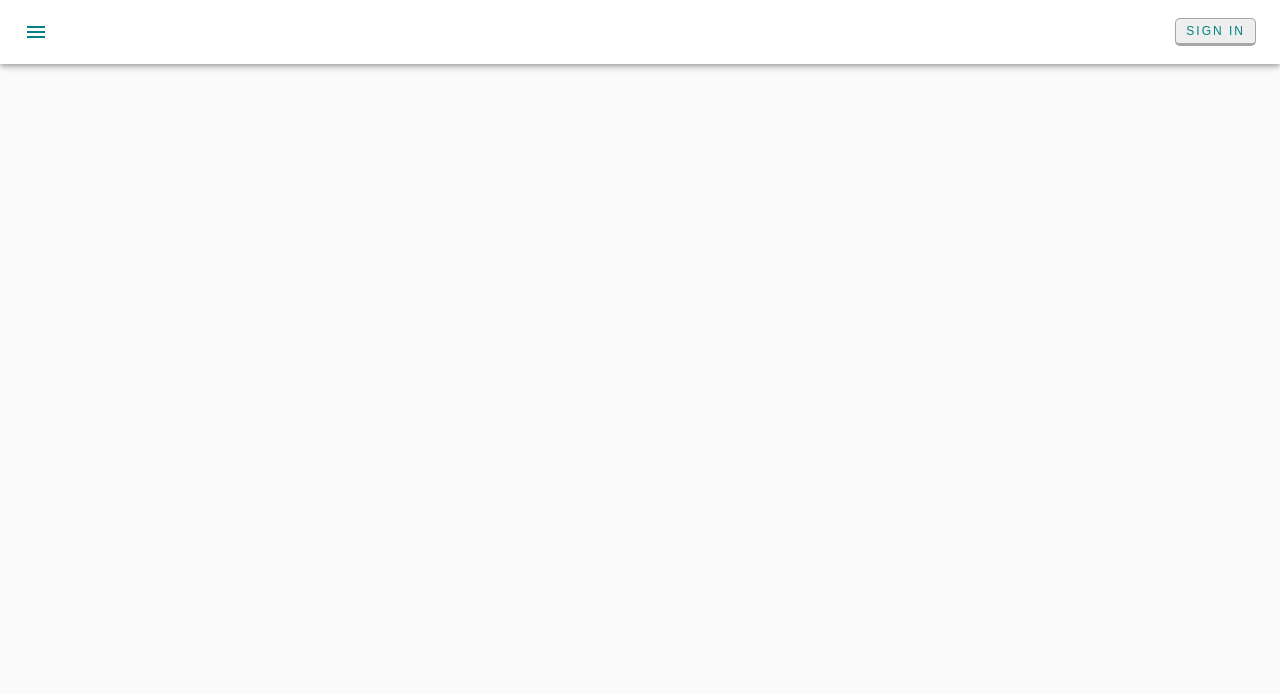
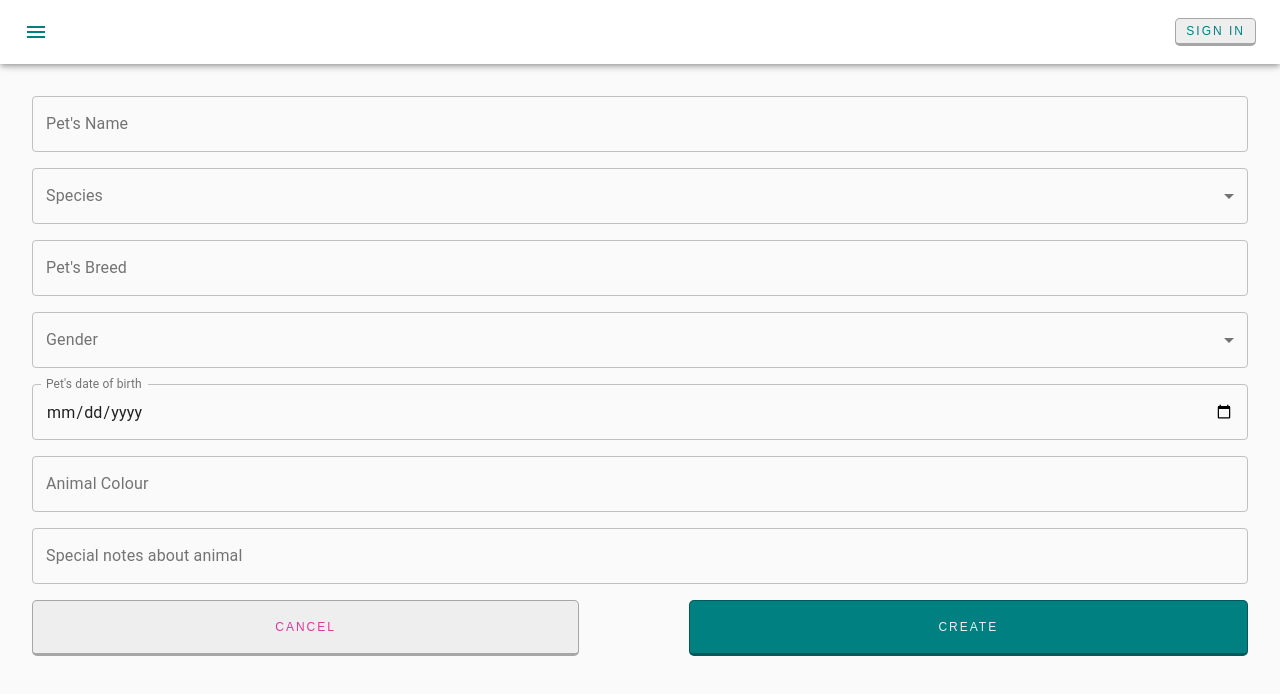
Before and after one commit to irynaborsuk/pet-documents, a React (Create React App) app: page /create-pet-form in a window 1280 px wide. Shown: the top 694 px of the page. Built offline with nearby package versions, Linux system fonts and the light colour scheme.

Commit message:
add template for create pet form

```diff
--- a/package.json
+++ b/package.json
@@ -4,6 +4,7 @@
   "private": true,
   "dependencies": {
     "@auth0/auth0-react": "^1.2.0",
+    "@date-io/date-fns": "^2.10.8",
     "@testing-library/jest-dom": "^5.11.9",
     "@testing-library/react": "^11.2.5",
     "@testing-library/user-event": "^12.7.1",
@@ -50,6 +51,7 @@
   "devDependencies": {
     "@material-ui/core": "^4.11.3",
     "@material-ui/icons": "^4.11.2",
+    "@material-ui/pickers": "^3.3.10",
     "@types/react-router-dom": "^5.1.7",
     "clsx": "^1.1.1"
   }
--- a/src/UI/Button.tsx
+++ b/src/UI/Button.tsx
@@ -5,9 +5,11 @@ const useStyles = makeStyles((theme: Theme) =>
 	createStyles({
 		root: {
 			'& > *': {
-				margin: theme.spacing(1),
+				margin: theme.spacing(1)
 			},
 			display: 'flex',
+			justifyContent: 'center',
+			alignItems: 'center',
 			textTransform: 'uppercase',
 			letterSpacing: '2px',
 			fontSize: '12px',
@@ -17,20 +19,31 @@ const useStyles = makeStyles((theme: Theme) =>
 			borderBottomWidth: '3px',
 			'&:hover': {
 				backgroundColor: '#e3e3e3',
-				borderColor: 'rgba(0,0,0,0.5)',
+				borderColor: 'rgba(0,0,0,0.5)'
 			}
-		},
-	}),
+		}
+	})
 );
 
 type ButtonProps = {
 	name: string
-	onClick: () => void;
+	onClick?: () => void;
 	backgroundColor: string;
 	color: string;
+	height?: string;
+	width?: string;
 }
 
-export const Button: React.FC<ButtonProps> = ({name, onClick, backgroundColor, color}) => {
+export const Button: React.FC<ButtonProps> = (
+	{
+		name,
+		onClick,
+		backgroundColor,
+		color,
+		height,
+		width
+	}) => {
+
 	const classes = useStyles();
 
 	return (
@@ -40,6 +53,8 @@ export const Button: React.FC<ButtonProps> = ({name, onClick, backgroundColor, c
 			style={{
 				backgroundColor: backgroundColor,
 				color: color,
+				height: height,
+				width: width
 			}}
 		>
 			{name}
--- a/src/containers/PetAccount/AddNewPet.tsx
+++ b/src/containers/PetAccount/AddNewPet.tsx
@@ -1,15 +1,35 @@
 import React from 'react';
-import { InitialPetData } from '../../types';
+import { GENDER, getGenderLabel, getSpeciesLabel, InitialPetData, SPECIES } from '../../types';
 import { useFormik } from 'formik';
 import * as Yup from 'yup';
+import { createStyles, FormControl, InputLabel, MenuItem, Select, TextField } from '@material-ui/core';
+import { makeStyles, Theme } from '@material-ui/core/styles';
+import { Button } from '../../UI/Button';
+
+const useStyles = makeStyles((theme: Theme) =>
+	createStyles({
+		form: {
+			display: 'flex',
+			flexDirection: 'column'
+		},
+		formControl: {
+			margin: theme.spacing(1),
+			minWidth: 120,
+		},
+		buttonsGroup: {
+			display: 'flex',
+			justifyContent: 'space-between'
+		},
+	})
+)
 
 const AddNewPet = () => {
-
+	const classes = useStyles();
 	const initialValues: InitialPetData = {
 		name: '',
-		species: 0,
+		species: null,
 		breed: '',
-		gender: 0,
+		gender: null,
 		dateOfBirth: '',
 		colour: '',
 		notes: ''
@@ -32,8 +52,7 @@ const AddNewPet = () => {
 				.required('Required'),
 			dateOfBirth: Yup.string()
 				.required('Required'),
-			colour: Yup.string()
-				.required('Required'),
+			colour: Yup.string(),
 			notes: Yup.string()
 		}),
 		onSubmit: values => {
@@ -43,9 +62,152 @@ const AddNewPet = () => {
 	});
 
 	return (
-		<div>
+		<form onSubmit={formik.handleSubmit} className={classes.form}>
+			<FormControl className={classes.formControl}>
+				<TextField
+					label="Pet's Name"
+					variant="outlined"
+					id="name"
+					name="name"
+					type="name"
+					onChange={formik.handleChange}
+					onBlur={formik.handleBlur}
+					value={formik.values.name}
+				/>
+				{formik.touched.name && formik.errors.name ? (
+					<div>{formik.errors.name}</div>
+				) : null}
+			</FormControl>
 
-		</div>
+			<FormControl variant="outlined" className={classes.formControl}>
+				<InputLabel>Species</InputLabel>
+					<Select
+						labelId="demo-simple-select-outlined-label"
+						id="demo-simple-select-outlined"
+						name="species"
+						type="species"
+						label="Species"
+						onChange={formik.handleChange}
+						onBlur={formik.handleBlur}
+						value={formik.values.species}
+
+					>
+						<MenuItem value={SPECIES.CAT}>{<>{getSpeciesLabel[SPECIES.CAT]}</>}</MenuItem>
+						<MenuItem value={SPECIES.DOG}>{<>{getSpeciesLabel[SPECIES.DOG]}</>}</MenuItem>
+					</Select>
+				{formik.touched.species && formik.errors.species ? (
+					<div>{formik.errors.species}</div>
+				) : null}
+			</FormControl>
+
+			<FormControl className={classes.formControl}>
+				<TextField
+					label="Pet's Breed"
+					variant="outlined"
+					id="breed"
+					name="breed"
+					type="breed"
+					onChange={formik.handleChange}
+					onBlur={formik.handleBlur}
+					value={formik.values.breed}
+				/>
+				{formik.touched.breed && formik.errors.breed ? (
+					<div>{formik.errors.breed}</div>
+				) : null}
+			</FormControl>
+
+			<FormControl variant="outlined" className={classes.formControl}>
+				<InputLabel>Gender</InputLabel>
+				<Select
+					labelId="demo-simple-select-outlined-label"
+					id="demo-simple-select-outlined"
+					name="gender"
+					type="gender"
+					label="Gender"
+					onChange={formik.handleChange}
+					onBlur={formik.handleBlur}
+					value={formik.values.species}
+
+				>
+					<MenuItem value={GENDER.MALE}>{<>{getGenderLabel[GENDER.MALE]}</>}</MenuItem>
+					<MenuItem value={GENDER.FEMALE}>{<>{getGenderLabel[GENDER.FEMALE]}</>}</MenuItem>
+				</Select>
+				{formik.touched.species && formik.errors.species ? (
+					<div>{formik.errors.species}</div>
+				) : null}
+			</FormControl>
+
+			<FormControl className={classes.formControl}>
+				<TextField
+					label="Pet's date of birth"
+					InputLabelProps={{
+						shrink: true,
+					}}
+					variant="outlined"
+					id="dateOfBirth"
+					name="dateOfBirth"
+					type="date"
+					onChange={formik.handleChange}
+					onBlur={formik.handleBlur}
+					value={formik.values.dateOfBirth}
+				/>
+				{formik.touched.dateOfBirth && formik.errors.dateOfBirth ? (
+					<div>{formik.errors.dateOfBirth}</div>
+				) : null}
+			</FormControl>
+
+			<FormControl className={classes.formControl}>
+				<TextField
+					label="Animal Colour"
+					variant="outlined"
+					id="colour"
+					name="colour"
+					type="colour"
+					onChange={formik.handleChange}
+					onBlur={formik.handleBlur}
+					value={formik.values.colour}
+				/>
+				{formik.touched.colour && formik.errors.colour ? (
+					<div>{formik.errors.colour}</div>
+				) : null}
+			</FormControl>
+
+			<FormControl className={classes.formControl}>
+				<TextField
+					label="Special notes about animal"
+					variant="outlined"
+					multiline={true}
+					rowsMax={5}
+					id="notes"
+					name="notes"
+					type="notes"
+					onChange={formik.handleChange}
+					onBlur={formik.handleBlur}
+					value={formik.values.notes}
+				/>
+				{formik.touched.notes && formik.errors.notes ? (
+					<div>{formik.errors.notes}</div>
+				) : null}
+			</FormControl>
+
+			<div className={[classes.formControl, classes.buttonsGroup].join(' ')}>
+				<Button
+					name={'Cancel'}
+					backgroundColor={'#eee'}
+					color={'#de399b'}
+					height={'56px'}
+					width={'45%'}
+				/>
+				<Button
+					name={'Create'}
+					backgroundColor={'teal'}
+					color={'#eee'}
+					height={'56px'}
+					width={'46%'}
+				/>
+			</div>
+
+		</form>
 	);
 };
 
--- a/src/types.tsx
+++ b/src/types.tsx
@@ -1,9 +1,29 @@
+export enum SPECIES {
+	CAT,
+	DOG,
+}
+
+export const getSpeciesLabel = {
+	[SPECIES.CAT]: 'Cat',
+	[SPECIES.DOG]: 'Dog'
+}
+
+export enum GENDER {
+	MALE,
+	FEMALE
+}
+
+export const getGenderLabel = {
+	[GENDER.MALE]: 'Male',
+	[GENDER.FEMALE]: 'Female'
+}
+
 export interface InitialPetData {
 	name: string,
-	species: number,
+	species: SPECIES | null,
 	breed: string,
-	gender: number,
+	gender: GENDER | null,
 	dateOfBirth: string,
-	colour: string,
+	colour?: string,
 	notes?: string
 }
```
Also changed, not shown: 1 other file (tests, documents, lock files or other folders).
